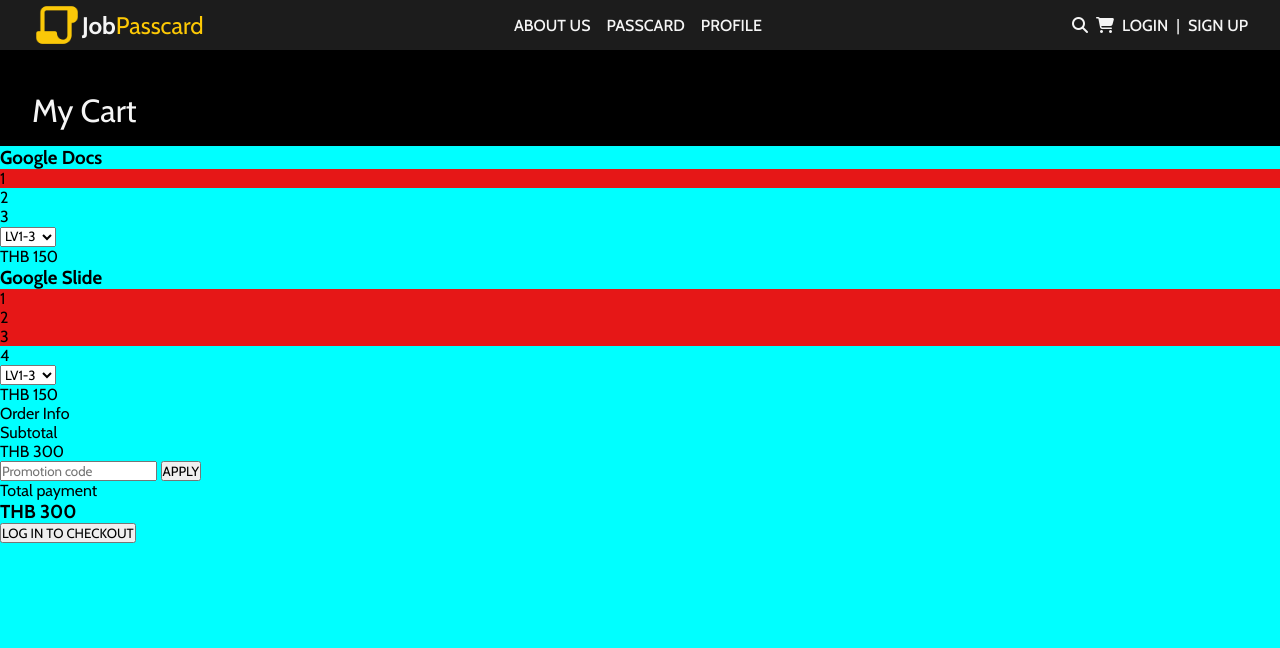
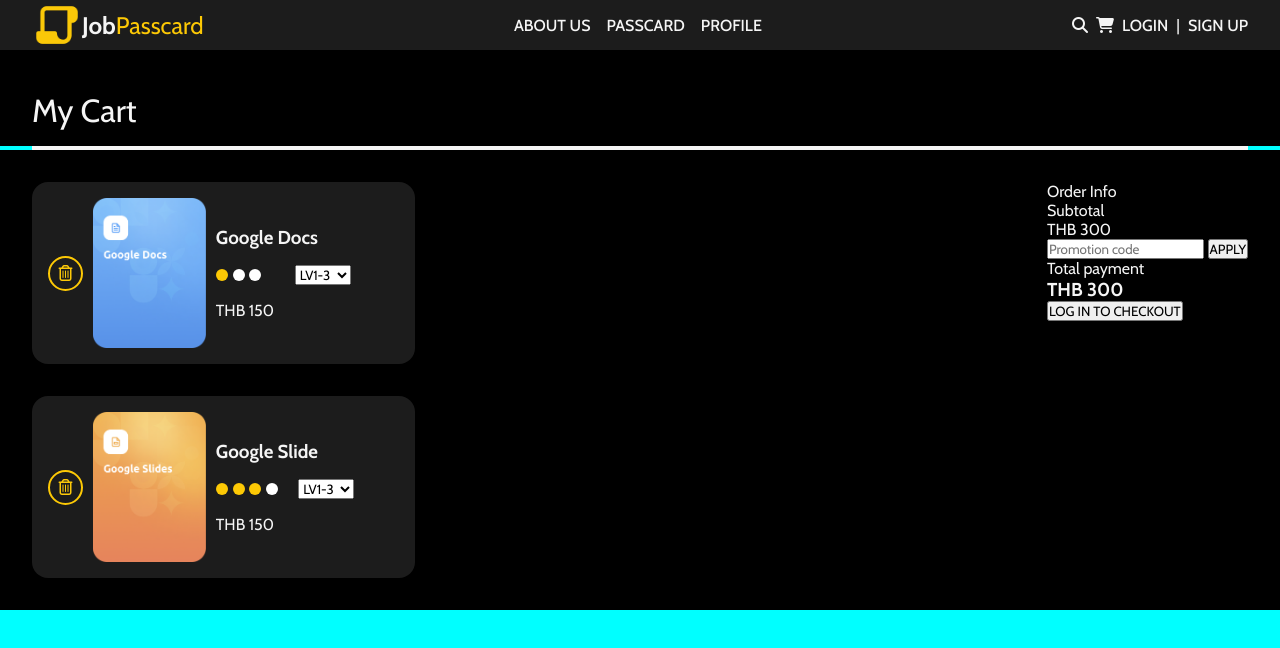
Before and after one commit to MainamSuwan48/Homework3-ShoppingCart, a plain HTML site: page index.html in a window 1280 px wide. Drawn offline with nearby package versions, Linux system fonts and the light colour scheme.

Commit message:
Finished product list

```diff
--- a/index.html
+++ b/index.html
@@ -37,18 +37,21 @@
     </header>
 
     <div class="hero">My Cart</div>
+    <div class="line"></div>
 
     <div class="main">
         <div class="main-left">
             <div class="box1">
-                <div class="bin"></div>
-                <div class="product"></div>
+                <div class="bin"><i class="fa-regular fa-trash-can" style="color: #fdc908;"></i></div>
+                <img src="GoogleDocPasscard.png" alt="" class="product">
                 <div class="description">
                     <h3>Google Docs</h3>
                     <div class="lv">
-                        <div class="dot1">1</div>
-                        <div class="dot2">2</div>
-                        <div class="dot3">3</div>
+                      <div class="dotbox">
+                        <div class="dot1"></div>
+                        <div class="dot2"></div>
+                        <div class="dot3"></div>
+                      </div>
                         <select>
                             <option>LV1-3</option>
                             <option>LV2-3</option>
@@ -60,15 +63,17 @@
             </div>
 
             <div class="box2">
-                <div class="bin"></div>
-                <div class="product"></div>
+                <div class="bin"><i class="fa-regular fa-trash-can" style="color: #fdc908;"></i></div>
+                <img src="GoogleSlidePasscard.png" alt="" class="product">
                 <div class="description">
                     <h3>Google Slide</h3>
                     <div class="lv">
-                        <div class="dot1">1</div>
-                        <div class="dot2">2</div>
-                        <div class="dot3">3</div>
-                        <div class="dot4">4</div>
+                      <div class="dotbox">
+                        <div class="dot1"></div>
+                        <div class="dot2"></div>
+                        <div class="dot3"></div>
+                        <div class="dot4"></div>
+                        </div>
                         <select>
                             <option>LV1-3</option>
                             <option>LV2-3</option>
--- a/styles.css
+++ b/styles.css
@@ -12,9 +12,7 @@
   font-family: "Cabin", sans-serif;
 }
 
-.box1 .dot1 {
-  background-color: rgb(230, 23, 23);
-}
+
 
 body {
   background-color: aqua;
@@ -70,8 +68,108 @@
   font-size: 2rem;
 }
 
+/* main */
+
+.main {
+  background-color:black;
+  display: flex;
+  justify-content: space-between;
+  padding: 2rem;
+}
+.line {
+  background-color: whitesmoke;
+  height: 0.25rem;
+  margin: 0 2rem;
+}
+
+.main-left{
+  display: flex;
+  flex-direction: column;
+  color: whitesmoke;
+  gap: 2rem;
+}
+
+.bin {
+  display: flex;
+  justify-content: center;
+  align-items: center;
+  border: #fdc905 solid 2px;
+  border-radius: 50%;
+  height: 35px;
+  width: 35px;
+
+
+}
+
+.product {
+  height: 150px;
+}
+
+.box1,
+.box2 {
+  display: flex;
+  align-items: center;
+  width: 100%;
+  background-color:#1c1c1c;
+  padding: 1rem;
+  padding-right: 4rem;
+  gap: 10px;
+  border-radius: 1rem;
+
+
+
+}
+.box1 p,
+.box2 p{
+  padding-top: 1rem;
+}
+
+.description{
+  gap: 1rem;
+  width: 135px;
+}
+
+.description h3 {
+  padding-bottom: 1rem;
+}
+
+.lv{
+  display: flex;
+  align-items: center;
+  justify-content: space-between;
+  gap: 20px;
+}
+
+.dotbox{
+  display: flex;
+  gap: 0.3rem;
+}
+
+.dot1,
+.dot2,
+.dot3,
+.dot4{
+  background-color: white;
+  height: 12px;
+  width: 12px;
+  border-radius: 50%;
+}
+
+
+.box1 .dot1 {
+  background-color:#fdc905 ;
+  border-radius: 50%;
+
+}
+
 .box2 .dot1,
 .box2 .dot2,
 .box2 .dot3 {
-  background-color: rgb(230, 23, 23);
+
+  background-color:#fdc905 ;
+
 }
+
+.main-right{
+  color: whitesmoke;
+}
```
Also changed, not shown: GoogleDocPasscard.png (added), GoogleSlidePasscard.png (added).
